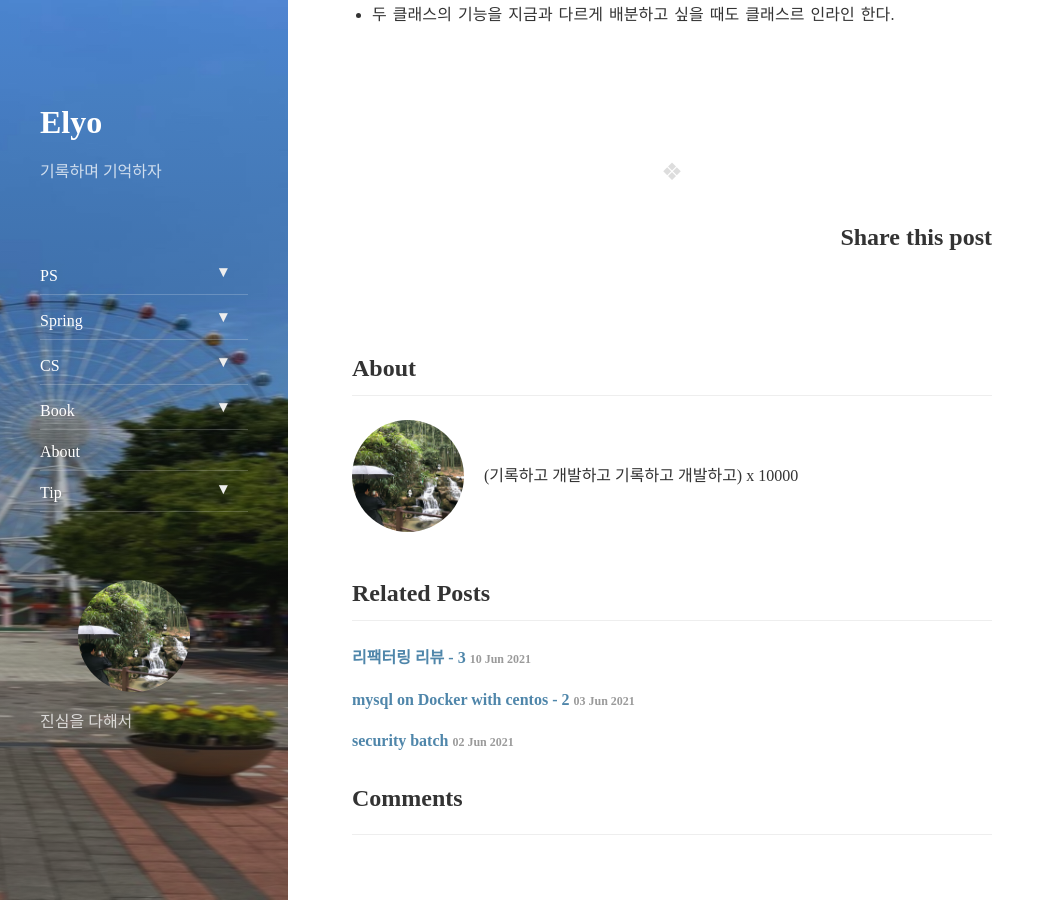
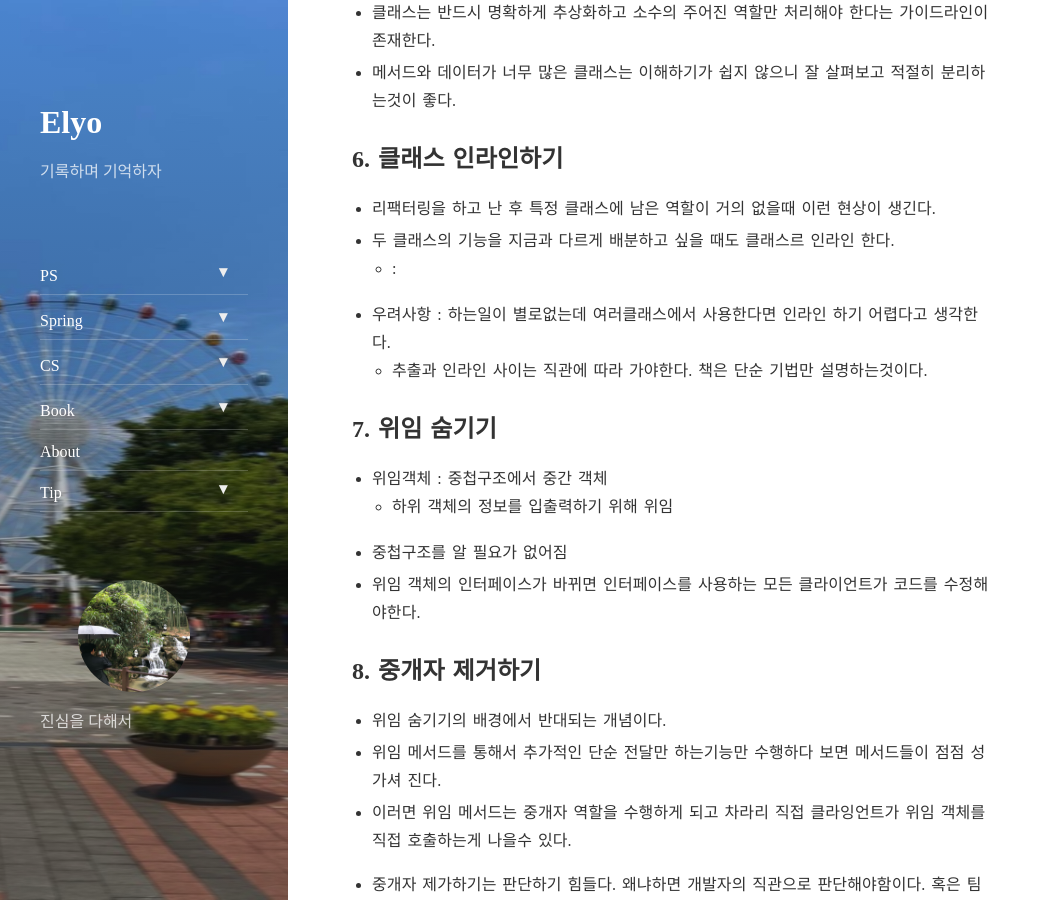
Before and after one commit to elyo9381/elyo9381.github.io, a Jekyll site: the page built from _posts/repactoring/2021-06-17-refactoring - 4.md, in a window 1280 px wide and 900 px high, scrolled down 1572 px. Shown: the whole window, without its empty margins (0-1055 px from the left). Built offline with Jekyll 4.4.1, drawn with Linux system fonts in a browser that asks for light colours; nearby versions of some CDN libraries; comment, search, counter and statistics services are not loaded; some of the changed text lies outside the part shown.

Commit message:
typo blog

```diff
--- a/_posts/repactoring/2021-06-17-refactoring - 4.md
+++ b/_posts/repactoring/2021-06-17-refactoring - 4.md
@@ -21,7 +21,10 @@ comments: true
   - 캡슐화는 모든쓰기 를 함수 안에서 처리한다는 원칙이 존재한다.
 
 
-  1. 클래스를 사용하는
+  - getter, setter 를 이용해서 OOP의 클래스를 만드는 경우
+  - 중첩된 레코드 (JSON)- 레코드 아래 또 다른 레코드가 있을때
+      - 하위 레코드에 대한 읽기 쓰기도 메소드로 생성(상위 레코드에)
+      - 최상단 클래스화 - 그다음도 클래스화 하면 중첩구조도 클래스를 중첩된 경우도 재귀적으로 사용할수있음
 
 ## 2. 컬렉션 캡슐화하기
 
@@ -29,9 +32,13 @@ comments: true
   - 컬렉션을 소유한 클래스를 통해서만 원소를 변경하도록 프로그램을 개선하면서 컬렉션 변경 방식도 원하는 대로 수정할수있다.
   - 컬렉션에 접근하려면 컬렉션이 소속된 클래스의 적절한 메서드를 반드시 거치게 하는 것이다.
 
+  - add/remove를 통한 컬렉션 접근
+  - 게터는 생성하되 세터는 만들지 않는걸로
+
 ## 3. 기본형을 객체로 바꾸기
 
   - 단순 출력 이상의 기능이 필요해지는 순간 그 데이터를 표현하는 전용 클래스를 정의하는 편이다.
+  - 기본형 집착 악취
 
 ## 4. 임시 변수를 질의 함수로 바꾸기
 
@@ -47,3 +54,29 @@ comments: true
 ## 6. 클래스 인라인하기
   - 리팩터링을 하고 난 후 특정 클래스에 남은 역할이 거의 없을때 이런 현상이 생긴다.
   - 두 클래스의 기능을 지금과 다르게 배분하고 싶을 때도 클래스르 인라인 한다.
+      - :
+
+  - 우려사항 : 하는일이 별로없는데 여러클래스에서 사용한다면 인라인 하기 어렵다고 생각한다.
+      - 추출과 인라인 사이는 직관에 따라 가야한다. 책은 단순 기법만 설명하는것이다.
+
+## 7. 위임 숨기기
+
+  - 위임객체 : 중첩구조에서 중간 객체
+      - 하위 객체의 정보를 입출력하기 위해 위임
+  - 중첩구조를 알 필요가 없어짐
+  - 위임 객체의 인터페이스가 바뀌면 인터페이스를 사용하는 모든 클라이언트가 코드를 수정해야한다.
+
+
+## 8. 중개자 제거하기
+
+  - 위임 숨기기의 배경에서 반대되는 개념이다.
+  - 위임 메서드를 통해서 추가적인 단순 전달만 하는기능만 수행하다 보면 메서드들이 점점 성가셔 진다.
+  - 이러면 위임 메서드는 중개자 역할을 수행하게 되고 차라리 직접 클라잉언트가 위임 객체를 직접 호출하는게 나을수 있다.
+
+  - 중개자 제가하기는 판단하기 힘들다. 왜냐하면 개발자의 직관으로 판단해야함이다. 혹은 팀내(회사) 코딩 컨벤션등을 따라야한다
+  - 위임객체 혹은 중개자 설정은 트레이프 관계 임으로 상당한 고려(회의) 통해서 진행되어야한다.
+
+
+## 9. 알고리즘 변경하기
+
+  - 복잡한 알고리즘(지저분) 존재할때 간편하게 할수있다면 알고리즘 교체도 좋은 방법이고 이를 캡슐화 한다면 좋다.
```
Also changed, not shown: _posts/repactoring/2021-06-24-refactoring - 5.md (added, +129 -0 lines).
